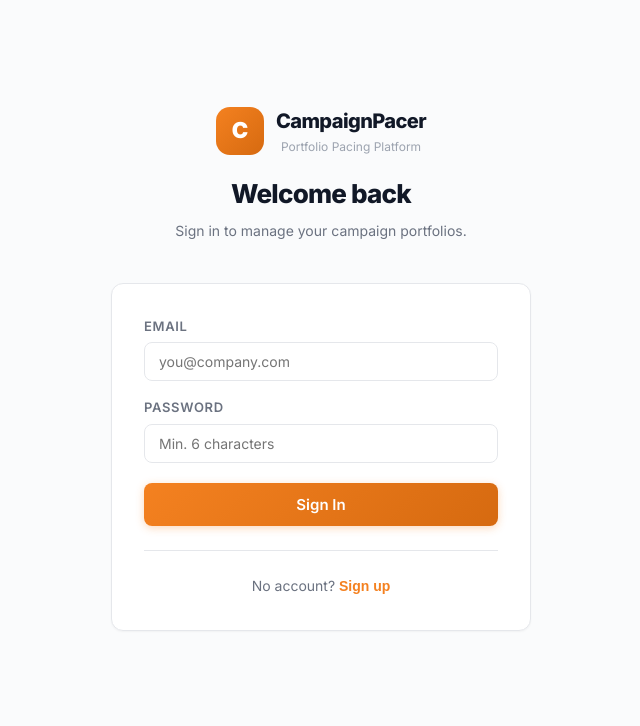
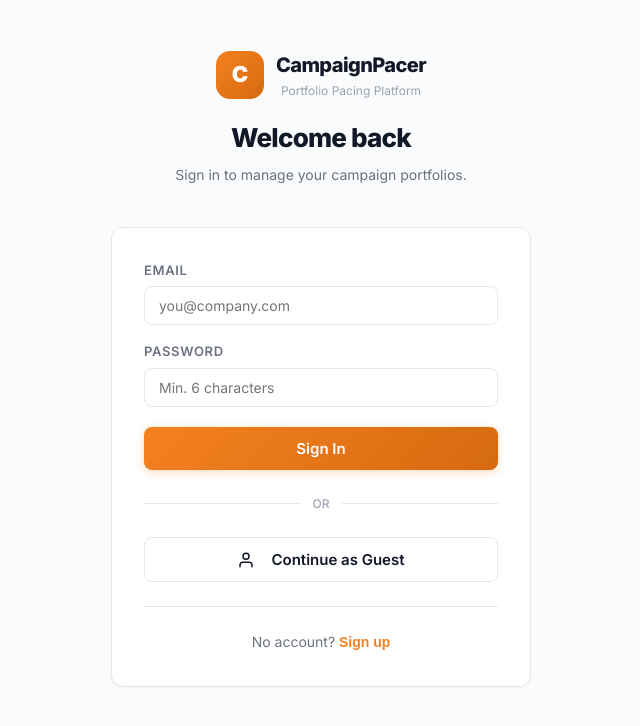
Before and after one commit to doracriteo-spec/criteo_campaign_manager-, a Next.js app: page /login in a window 1280 px wide. Shown: the top 726 px of the page, without its empty margins (319-959 px from the left). Built offline with nearby package versions, Linux system fonts and the light colour scheme; no server answers.

Commit message:
feat: Add 'Continue as Guest' anonymous sign-in option

```diff
--- a/app/login/page.tsx
+++ b/app/login/page.tsx
@@ -43,6 +43,22 @@ export default function LoginPage() {
       } else {
         router.replace('/portfolios');
       }
+    }
+    setLoading(false);
+  };
+
+  const handleGuest = async () => {
+    setLoading(true);
+    setMessage('');
+    try {
+      const { error } = await supabase.auth.signInAnonymously();
+      if (error) {
+        setMessage(error.message);
+      } else {
+        router.replace('/portfolios');
+      }
+    } catch (err) {
+      setMessage('Guest login failed. Please try again.');
     }
     setLoading(false);
   };
@@ -127,6 +143,26 @@ export default function LoginPage() {
             >
               {loading ? 'Loading…' : mode === 'signin' ? 'Sign In' : 'Create Account'}
             </button>
+
+            <div style={{ display: 'flex', alignItems: 'center', gap: 12, margin: '8px 0' }}>
+              <div style={{ flex: 1, height: 1, background: 'var(--border)' }}></div>
+              <span style={{ fontSize: 12, color: 'var(--text-muted)', fontWeight: 500 }}>OR</span>
+              <div style={{ flex: 1, height: 1, background: 'var(--border)' }}></div>
+            </div>
+
+            <button
+              type="button"
+              className="btn btn-secondary"
+              onClick={handleGuest}
+              style={{ width: '100%', justifyContent: 'center', padding: '12px 16px', fontSize: 15 }}
+              disabled={loading}
+            >
+              <svg width="18" height="18" viewBox="0 0 24 24" fill="none" stroke="currentColor" strokeWidth="2" strokeLinecap="round" strokeLinejoin="round" style={{ marginRight: 8 }}>
+                <path d="M20 21v-2a4 4 0 0 0-4-4H8a4 4 0 0 0-4 4v2"></path>
+                <circle cx="12" cy="7" r="4"></circle>
+              </svg>
+              Continue as Guest
+            </button>
           </form>
 
           <div style={{
```
